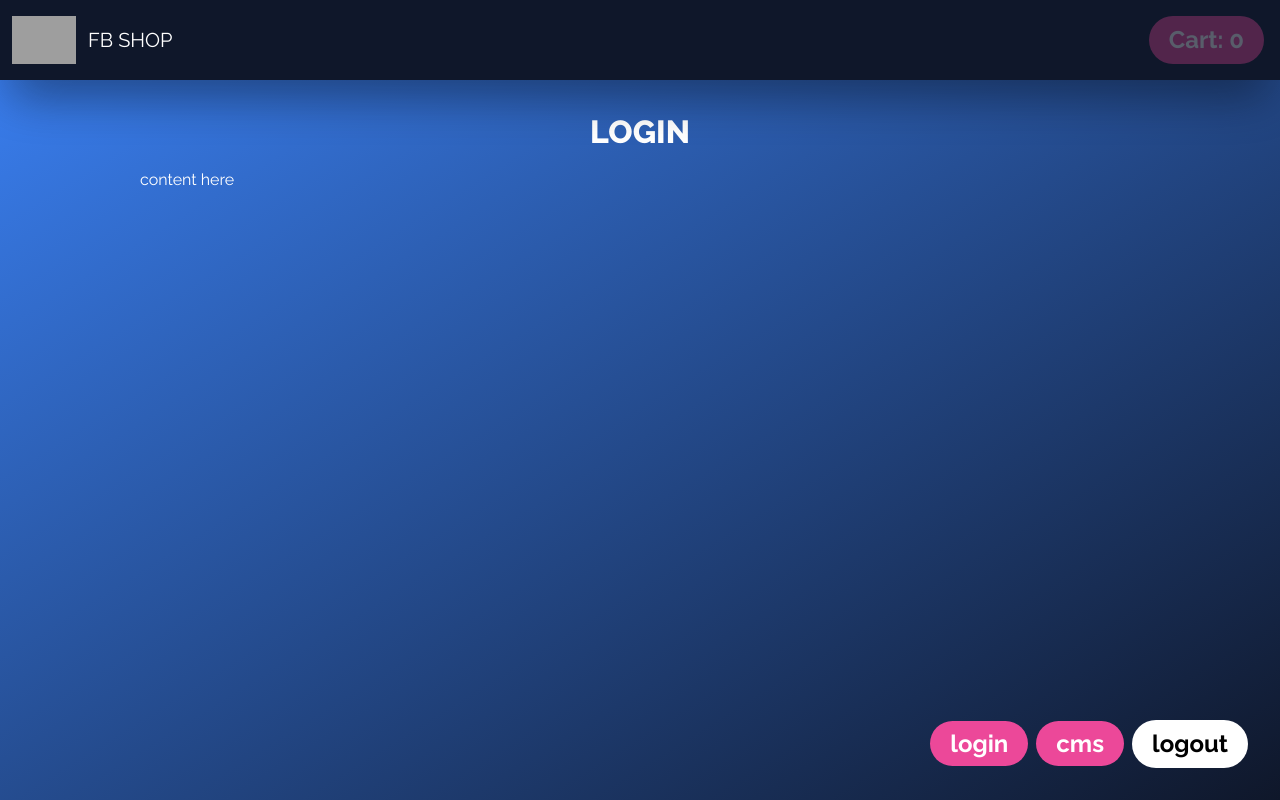
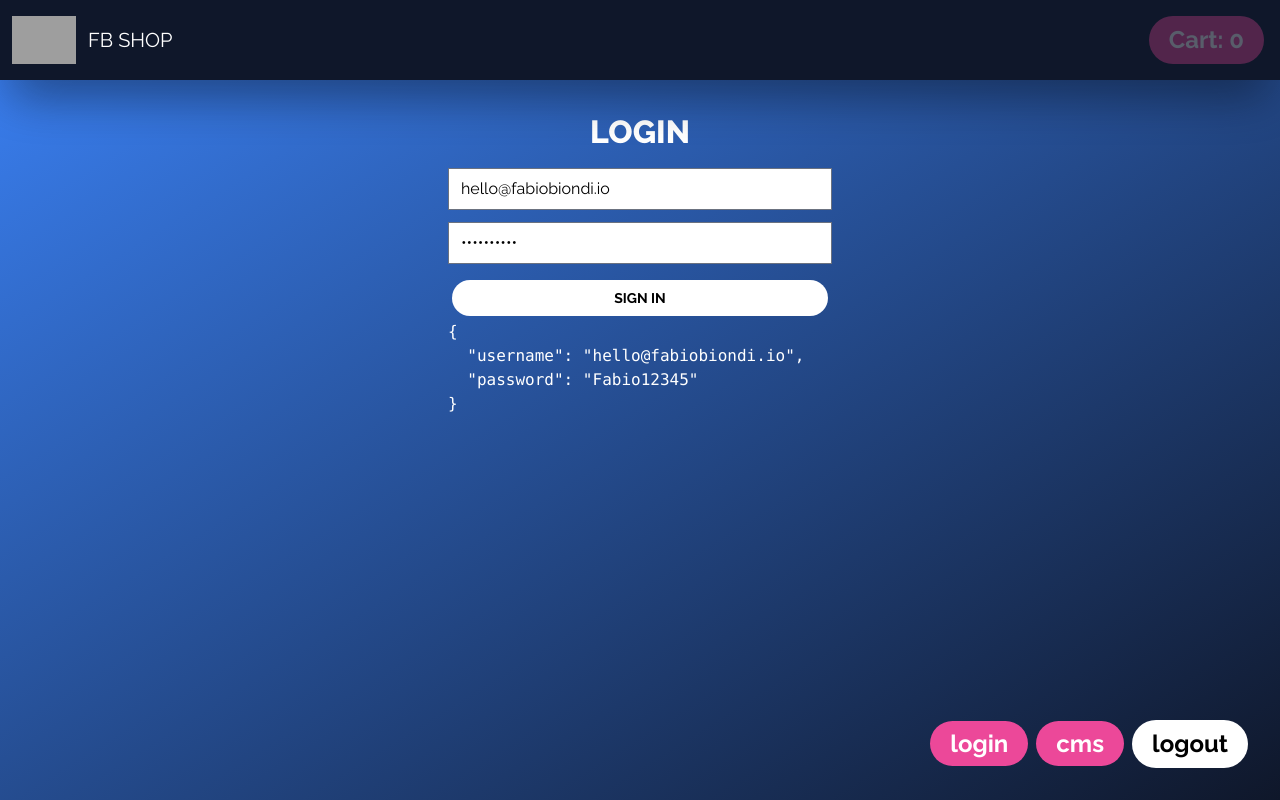
Before and after one commit to EdoardoFerrini/my-shop, a React (Vite) app: page /login in a window 1280 px wide. Built offline with nearby package versions, Linux system fonts and the light colour scheme; grey boxes are pictures that could not be loaded; a web font is replaced by a local one; what pocketbase would draw is missing.

Commit message:
Login Form - Controlled Form

```diff
--- a/src/pages/login/LoginPage.tsx
+++ b/src/pages/login/LoginPage.tsx
@@ -1,8 +1,49 @@
+import { ChangeEvent, FormEvent, useState } from "react";
+
 export function LoginPage() {
+  const [formData, setFormData] = useState({
+    username: "hello@fabiobiondi.io",
+    password: "Fabio12345",
+  });
+
+  function changeHandler(e: ChangeEvent<HTMLInputElement>) {
+    const value = e.currentTarget.value;
+    const name = e.currentTarget.name;
+    setFormData((s) => ({ ...s, [name]: value }));
+  }
+
+  async function doLogin(e: FormEvent<HTMLFormElement>) {
+    e.preventDefault();
+    console.log(formData);
+  }
+
+  const isValid = formData.username.length && formData.password.length;
+
   return (
-    <div>
+    <div className="page-sm">
       <h1 className="title">LOGIN</h1>
-      content here
+
+      <form onSubmit={doLogin} className=" flex flex-col gap-3">
+        <input
+          type="text"
+          placeholder="username"
+          name="username"
+          value={formData.username}
+          onChange={changeHandler}
+        />
+        <input
+          type="password"
+          placeholder="password"
+          name="password"
+          value={formData.password}
+          onChange={changeHandler}
+        />
+        <button className="btn primary" type="submit" disabled={!isValid}>
+          SIGN IN
+        </button>
+      </form>
+
+      <pre>{JSON.stringify(formData, null, 2)}</pre>
     </div>
   );
 }
```
